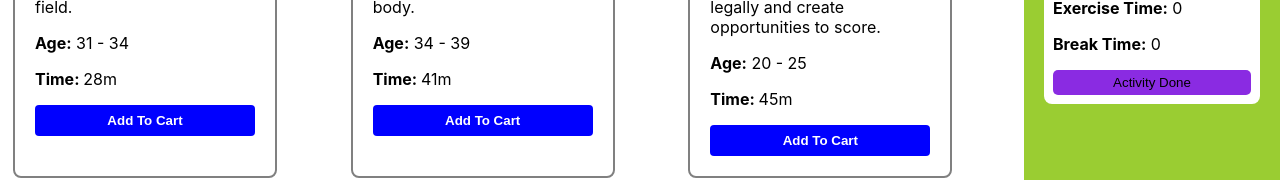
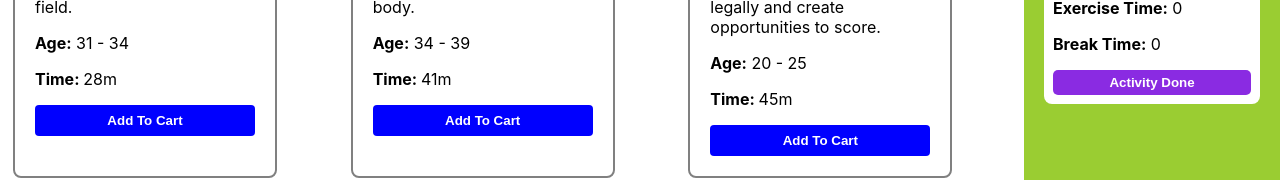
Before and after one commit to Adhoc123/football-club, a React (Create React App) app: page / in a window 1280 px wide. Shown: the part 521-701 px from the top of the page. Built offline with nearby package versions, Linux system fonts and the light colour scheme.

Commit message:
added toast

```diff
--- a/package.json
+++ b/package.json
@@ -9,6 +9,7 @@
     "react": "^18.2.0",
     "react-dom": "^18.2.0",
     "react-scripts": "5.0.1",
+    "react-toastify": "^9.0.8",
     "web-vitals": "^2.1.4"
   },
   "scripts": {
--- a/src/components/Details/Details.css
+++ b/src/components/Details/Details.css
@@ -12,4 +12,9 @@
     border-radius: 5px;
     border: 0;
     padding: 5px;
+    color: white;
+    font-weight: bold;
 }
+.details button:hover{
+    background-color: goldenrod;
+}
--- a/src/components/Details/Details.js
+++ b/src/components/Details/Details.js
@@ -1,8 +1,11 @@
 import React from 'react';
-import './Details.css'
+import './Details.css';
+import { ToastContainer, toast } from 'react-toastify';
+import 'react-toastify/dist/ReactToastify.css';
+
 let sum = [];
 const Details = (props) => {
-    console.log(props)
+
     // localStorage.setItem('Break-time',JSON.stringify(props.value));
     // const storedValue = ()=>{
     //     const currentVal = localStorage.getItem('Break-time');
@@ -16,14 +19,22 @@ const Details = (props) => {
     if(!sum.includes(props.old)){
         sum.push(props.old)
     }
-    var result = sum.reduce((x, y) => x + y);
+    let result = sum.reduce((x, y) => x + y);
+    // toast.configure();
+    const showToastMessage = () => {
+        toast.info('Hello, Do you like Paulo Coelho?', {
+            position: toast.POSITION.TOP_RIGHT
+        });
+    };
     return (
         <div className='details'>
             <h4>Total Time</h4>
             <hr></hr>
             <p><strong>Exercise Time:</strong> {result}</p>
             <p><strong>Break Time:</strong> {props.value}</p>
-            <button>Activity Done</button>
+            <button onClick={showToastMessage}>Activity Done</button>
+            <ToastContainer />
+
         </div>
     );
 };
```
Also changed, not shown: 1 other file (tests, documents, lock files or other folders).
